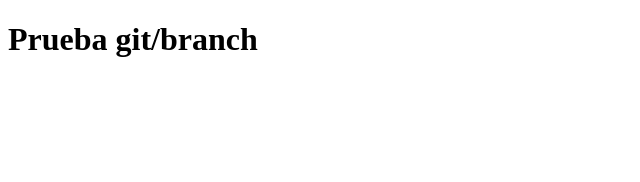
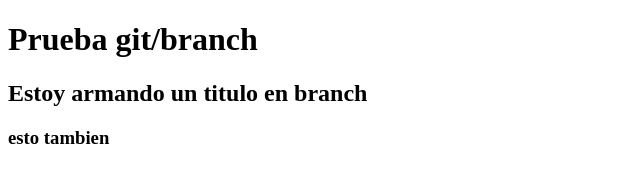
Before and after one commit to Valentin-Davila/Prueba-Git-Branch, a plain HTML site: page Index.html in a window 1280 px wide. Shown: the whole page, without its empty margins (0-640 px from the left). Drawn offline with Linux system fonts and the light colour scheme.

Commit message:
Agregue unos titulos en Branch/titulos

```diff
--- a/Index.html
+++ b/Index.html
@@ -8,7 +8,8 @@
 </head>
 <body>
     <h1>Prueba git/branch </h1>
-
-
+    <!-- Nueva Branch Titulos  -->
+    <h2>Estoy armando un titulo en branch</h2>
+    <h3>esto tambien</h3>
 </body>
 </html>
```
